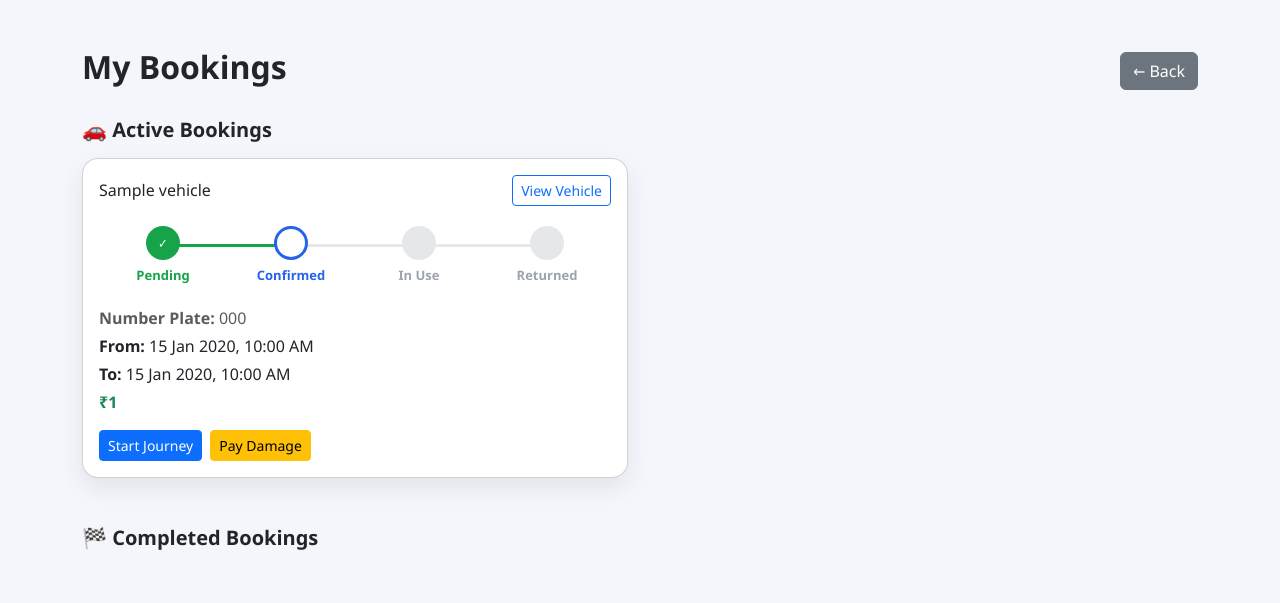
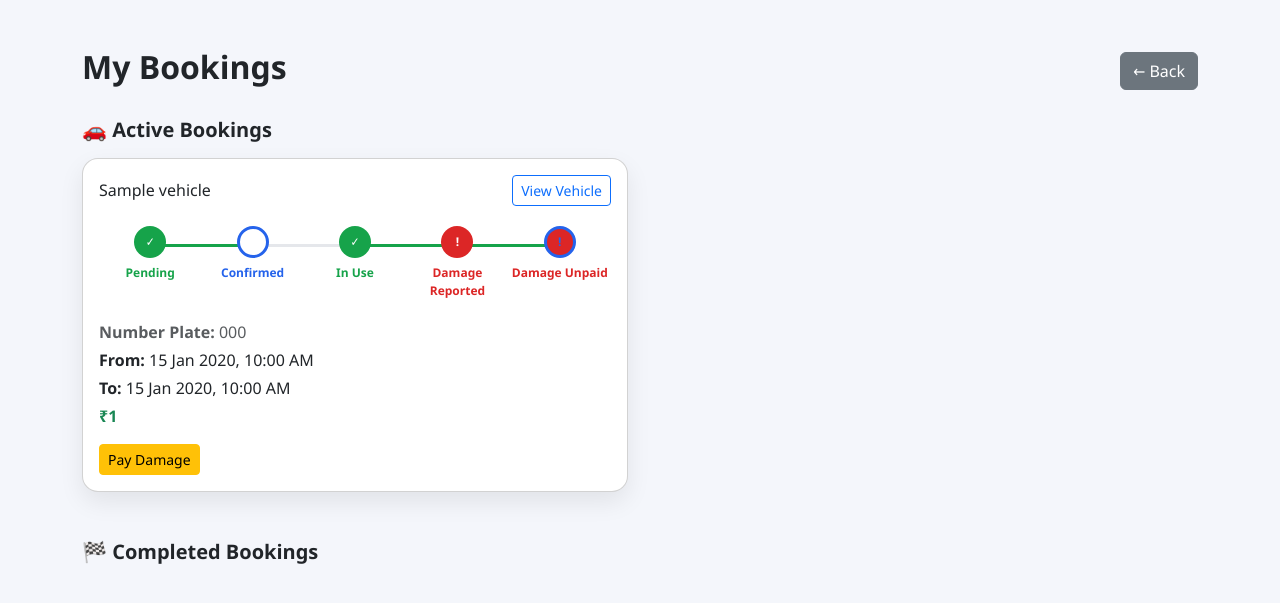
Before and after one commit to adithyaaneesh/django_wheelzy, a Django app: template wheelzy_app/templates/my_bookings.html in a window 1280 px wide. Shown: the top 603 px of the page. Run offline with Django 3.2, Linux system fonts and the light colour scheme; the template is opened without the code that fills it: most values are stand-ins (such as "Sample title", 1, 10 or a date in 2020); grey boxes marked "Sample" are stand-in pictures.

Commit message:
minor changes

```diff
--- a/wheelzy_app/templates/my_bookings.html
+++ b/wheelzy_app/templates/my_bookings.html
@@ -14,7 +14,6 @@
             font-family: "Segoe UI", Tahoma, sans-serif;
         }
 
-        /* ================= CARD ================= */
         .booking-card {
             border-radius: 16px;
             box-shadow: 0 10px 25px rgba(0,0,0,0.08);
@@ -36,7 +35,7 @@
             flex: 1;
             text-align: center;
             position: relative;
-            font-size: 13px;
+            font-size: 12px;
             color: #9ca3af;
         }
 
@@ -56,8 +55,8 @@
         }
 
         .step-circle {
-            width: 34px;
-            height: 34px;
+            width: 32px;
+            height: 32px;
             margin: auto;
             border-radius: 50%;
             background: #e5e7eb;
@@ -75,7 +74,6 @@
             font-weight: 600;
         }
 
-        /* COMPLETED STEP */
         .step.done {
             color: #16a34a;
         }
@@ -88,7 +86,6 @@
             background: #16a34a;
         }
 
-        /* ACTIVE STEP */
         .step.active {
             color: #2563eb;
         }
@@ -99,7 +96,14 @@
             color: #2563eb;
         }
 
-        /* COLLAPSE */
+        .step.damage {
+            color: #dc2626;
+        }
+
+        .step.damage .step-circle {
+            background: #dc2626;
+        }
+
         .card-toggle {
             cursor: pointer;
         }
@@ -110,7 +114,6 @@
 
 <div class="container py-5">
 
-    <!-- HEADER -->
     <div class="d-flex justify-content-between align-items-center mb-4">
         <h2 class="fw-bold">My Bookings</h2>
         <a href="{% url 'home' %}" class="btn btn-secondary">← Back</a>
@@ -125,10 +128,7 @@
     <div class="col-md-6">
         <div class="card booking-card p-3">
 
-            <!-- HEADER -->
-            <div class="card-toggle"
-                 data-bs-toggle="collapse"
-                 data-bs-target="#active{{ booking.id }}">
+            <div class="card-toggle" data-bs-toggle="collapse" data-bs-target="#active{{ booking.id }}">
                 <div class="d-flex justify-content-between align-items-center">
                     <h6 class="mb-0">{{ booking.vehicle.vehicle_name }}</h6>
                     <button class="btn btn-outline-primary btn-sm"
@@ -139,42 +139,53 @@
                 </div>
             </div>
 
-            <!-- STEPPER -->
+            <!-- 🔥 STEPPER -->
             <div class="booking-stepper">
 
-                <div class="step
-                    {% if booking.status != 'pending' %}done
-                    {% elif booking.status == 'pending' %}active{% endif %}">
-                    <div class="step-circle">
-                        {% if booking.status != 'pending' %}✓{% endif %}
-                    </div>
+                <!-- Pending -->
+                <div class="step {% if booking.status != 'pending' %}done{% elif booking.status == 'pending' %}active{% endif %}">
+                    <div class="step-circle">{% if booking.status != 'pending' %}✓{% endif %}</div>
                     <div class="step-label">Pending</div>
                 </div>
 
-                <div class="step
-                    {% if booking.status in 'in_use returned' %}done
-                    {% elif booking.status == 'confirmed' %}active{% endif %}">
-                    <div class="step-circle">
-                        {% if booking.status in 'in_use returned' %}✓{% endif %}
-                    </div>
+                <!-- Confirmed -->
+                <div class="step {% if booking.status in 'in_use returned' %}done{% elif booking.status == 'confirmed' %}active{% endif %}">
+                    <div class="step-circle">{% if booking.status in 'in_use returned' %}✓{% endif %}</div>
                     <div class="step-label">Confirmed</div>
                 </div>
 
-                <div class="step
-                    {% if booking.status == 'returned' %}done
-                    {% elif booking.status == 'in_use' %}active{% endif %}">
-                    <div class="step-circle">
-                        {% if booking.status == 'returned' %}✓{% endif %}
-                    </div>
+                <!-- In Use -->
+                <div class="step {% if booking.status == 'returned' or booking.damage_report %}done{% elif booking.status == 'in_use' %}active{% endif %}">
+                    <div class="step-circle">{% if booking.status == 'returned' or booking.damage_report %}✓{% endif %}</div>
                     <div class="step-label">In Use</div>
                 </div>
 
+                {% if booking.damage_report %}
+                    <!-- Damage Reported -->
+                    <div class="step done damage">
+                        <div class="step-circle">!</div>
+                        <div class="step-label">Damage Reported</div>
+                    </div>
+
+                    <!-- Damage Unpaid / Paid -->
+                    {% if booking.damage_report.is_paid %}
+                        <div class="step done">
+                            <div class="step-circle">✓</div>
+                            <div class="step-label">Damage Paid</div>
+                        </div>
+                    {% else %}
+                        <div class="step active damage">
+                            <div class="step-circle">!</div>
+                            <div class="step-label">Damage Unpaid</div>
+                        </div>
+                    {% endif %}
+                {% else %}
+                    <!-- Returned -->
                     <div class="step {% if booking.status == 'returned' %}done{% endif %}">
-                    <div class="step-circle">
-                        {% if booking.status == 'returned' %}✓{% endif %}
-                    </div>
+                        <div class="step-circle">{% if booking.status == 'returned' %}✓{% endif %}</div>
                         <div class="step-label">Returned</div>
                     </div>
+                {% endif %}
 
             </div>
 
@@ -186,12 +197,6 @@
                 <p class="fw-bold text-success">₹{{ booking.total_price }}</p>
 
                 <div class="d-flex gap-2 flex-wrap">
-                    {% if booking.status == "confirmed" %}
-                        <a href="{% url 'mark_in_use' booking.id %}" class="btn btn-sm btn-primary">
-                            Start Journey
-                        </a>
-                    {% endif %}
-
                     {% if booking.status == "pending" %}
                         <a href="{% url 'cancel_booking' booking.id %}"
                            class="btn btn-sm btn-danger"
@@ -224,36 +229,34 @@
     <div class="col-md-6">
         <div class="card booking-card completed p-3">
 
-            <div class="card-toggle"
-                 data-bs-toggle="collapse"
-                 data-bs-target="#completed{{ booking.id }}">
+            <div class="card-toggle" data-bs-toggle="collapse" data-bs-target="#completed{{ booking.id }}">
                 <div class="d-flex justify-content-between align-items-center">
                     <h6 class="mb-0">{{ booking.vehicle.vehicle_name }}</h6>
                     <span class="text-muted">Completed</span>
                 </div>
             </div>
 
-            <!-- FULL STEPPER -->
+            <!-- COMPLETED STEPPER -->
             <div class="booking-stepper">
                 <div class="step done"><div class="step-circle">✓</div><div class="step-label">Pending</div></div>
                 <div class="step done"><div class="step-circle">✓</div><div class="step-label">Confirmed</div></div>
                 <div class="step done"><div class="step-circle">✓</div><div class="step-label">In Use</div></div>
+                {% if booking.damage_report %}
+                    <div class="step done damage"><div class="step-circle">✓</div><div class="step-label">Damage Paid</div></div>
+                {% else %}
                     <div class="step done"><div class="step-circle">✓</div><div class="step-label">Returned</div></div>
+                {% endif %}
             </div>
 
             <div id="completed{{ booking.id }}" class="collapse">
                 <p class="text-muted">Journey completed successfully.</p>
-
-                {% if booking.damage_report and booking.damage_report.is_paid %}
-                    <p class="text-success">🛠 Damage resolved</p>
-                {% endif %}
-
                 <button class="btn btn-outline-primary btn-sm"
                         data-bs-toggle="modal"
                         data-bs-target="#vehicleModal{{ booking.id }}">
                     View Details
                 </button>
             </div>
+
         </div>
     </div>
     {% endif %}
```
Also changed, not shown: wheelzy_app/templates/upload_handover_photos.html (+20 -2 lines), damage_photos/lamborgini.avif (added), db.sqlite3, handover_photos/bajaj_platina_H0OPIf1.avif (added), handover_photos/lamborgini_EECgfCU.avif (added). Lines whose indentation alone changed are shown as unchanged.
